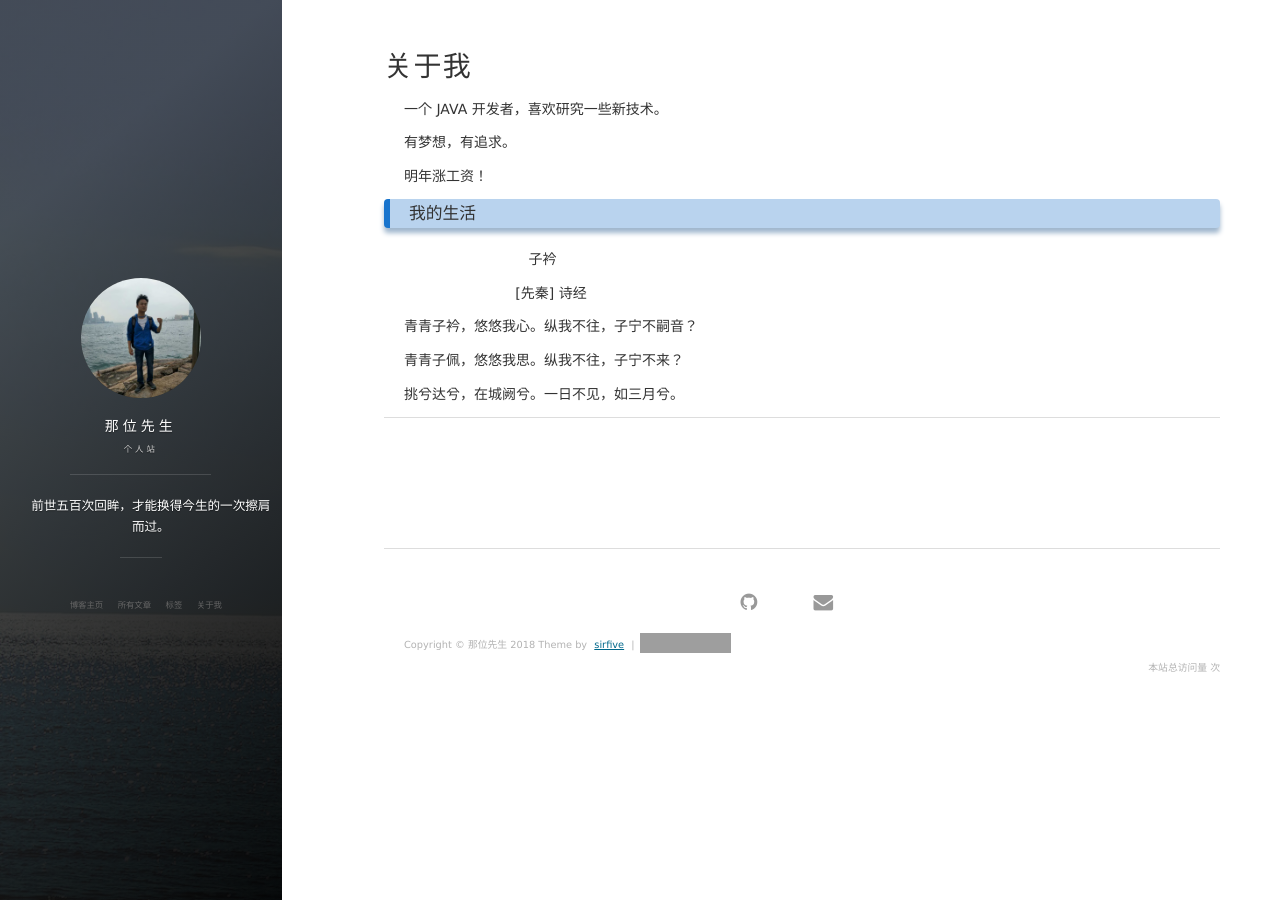
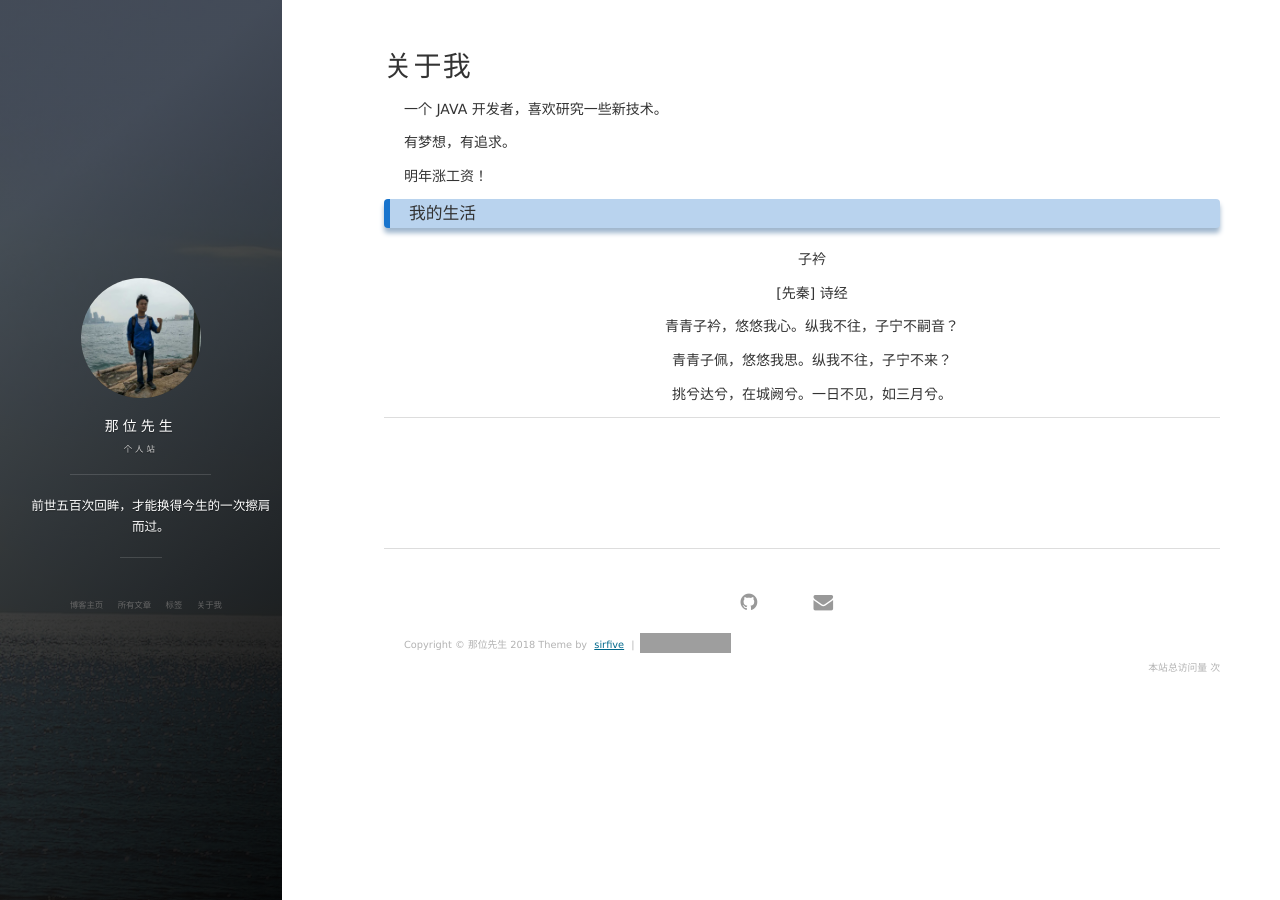
Before and after one commit to sirFive/sirFive.github.io, a Jekyll site: the page built from about.md, in a window 1280 px wide. Built offline with Jekyll 4.4.1, drawn with Linux system fonts in a browser that asks for light colours; nearby versions of some CDN libraries; comment, search, counter and statistics services are not loaded; grey boxes are pictures that could not be loaded.

Commit message:
格式调整

```diff
--- a/about.md
+++ b/about.md
@@ -15,15 +15,15 @@ title: 关于我
 
 <p>
 
-<p>
-&nbsp;&nbsp;&nbsp;&nbsp;&nbsp;&nbsp;&nbsp;&nbsp;&nbsp;&nbsp;&nbsp;&nbsp;&nbsp;&nbsp;&nbsp;&nbsp;&nbsp;&nbsp;&nbsp;&nbsp;&nbsp;&nbsp;&nbsp;&nbsp;&nbsp;&nbsp;&nbsp;&nbsp;子衿
-<p>
-&nbsp;&nbsp;&nbsp;&nbsp;&nbsp;&nbsp;&nbsp;&nbsp;&nbsp;&nbsp;&nbsp;&nbsp;&nbsp;&nbsp;&nbsp;&nbsp;&nbsp;&nbsp;&nbsp;&nbsp;&nbsp;&nbsp;&nbsp;&nbsp;&nbsp;[先秦] 诗经
-<p>
+<p align="center">
+子衿
+<p align="center">
+[先秦] 诗经
+<p align="center">
 青青子衿，悠悠我心。纵我不往，子宁不嗣音？
-<p>
+<p align="center">
 青青子佩，悠悠我思。纵我不往，子宁不来？
-<p>
+<p align="center">
 挑兮达兮，在城阙兮。一日不见，如三月兮。
 
 
```
